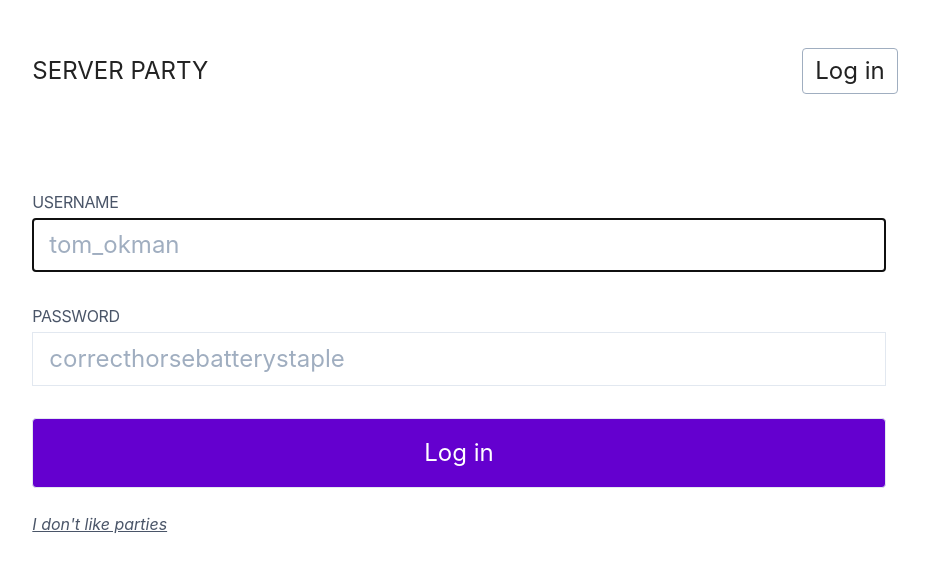
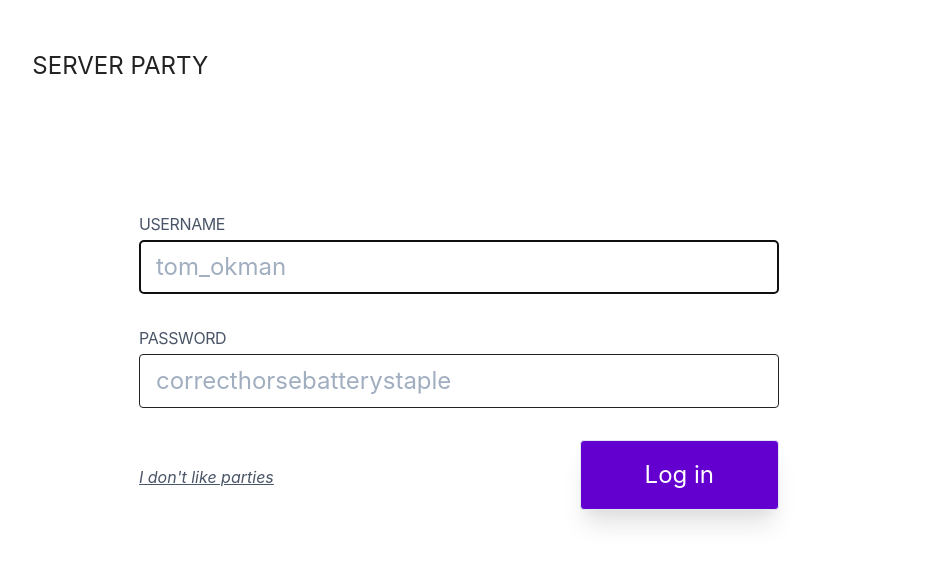
Before and after one commit to kiprasmel/server-party, a React (Create React App) app: page /login in a window 1280 px wide. Shown: the top 570 px of the page, without its empty margins (181-1110 px from the left). Built offline with nearby package versions, Linux system fonts and the light colour scheme.

Commit message:
Make `Login` responsive~
Signed-off-by: Kipras Melnikovas <kipras@kipras.org>

```diff
--- a/src/pages/Login.tsx
+++ b/src/pages/Login.tsx
@@ -52,7 +52,7 @@ export const Login: FC<{}> = () => {
 	 * slightly custom styling based on the state
 	 */
 	const submitElementClassName: string = [
-		`px-16 py-4 text-2xl border rounded text-white transition all duration-300`,
+		`inline-block px-16 py-4 text-2xl border rounded text-white shadow-xl cursor-pointer transition all duration-300`,
 		statusState.type === "success" ? "bg-party-green" : "bg-party-purple",
 		["loading", "error", "success"].includes(statusState.type) && "opacity-75 cursor-not-allowed",
 	].join(" ");
@@ -96,12 +96,12 @@ export const Login: FC<{}> = () => {
 	return (
 		<>
 			<div className="w-screen h-screen">
-				<Navbar />
+				<Navbar distractionless />
 
-				<main className="wrapper mt-24">
+				<main className="wrapper max-w-screen-sm mt-12 | md:mt-32">
 					{redirectHumanMsg && (
-						<div className="-mt-8 mb-8 text-center">
-							<h2 className="text-lg text-party-purple">{redirectHumanMsg}</h2>
+						<div className="mb-8 text-center">
+							<h2 className="text-lg text-party-purple | md:text-2xl">{redirectHumanMsg}</h2>
 						</div>
 					)}
 
@@ -118,7 +118,7 @@ export const Login: FC<{}> = () => {
 									placeholder="tom_okman"
 									value={username}
 									onChange={(e) => setUsername(e.target.value)}
-									className="px-4 py-2 mt-1 border text-2xl"
+									className="px-4 py-2 mt-1 border border-party-black rounded text-2xl"
 								/>
 							</label>
 						</div>
@@ -134,7 +134,7 @@ export const Login: FC<{}> = () => {
 									placeholder="correcthorsebatterystaple"
 									value={password}
 									onChange={(e) => setPassword(e.target.value)}
-									className="px-4 py-2 mt-1 border text-2xl"
+									className="px-4 py-2 mt-1 border border-party-black rounded text-2xl"
 								/>
 							</label>
 						</div>
@@ -146,7 +146,7 @@ export const Login: FC<{}> = () => {
 							</div>
 						)}
 
-						<div className="flex flex-col space-y-6">
+						<div className="flex flex-col space-y-6 | lg:flex-row-reverse lg:justify-between lg:items-baseline lg:space-y-0">
 							<input
 								type="submit"
 								value={statusState.type === "success" ? "Welcome" : "Log in"}
```
